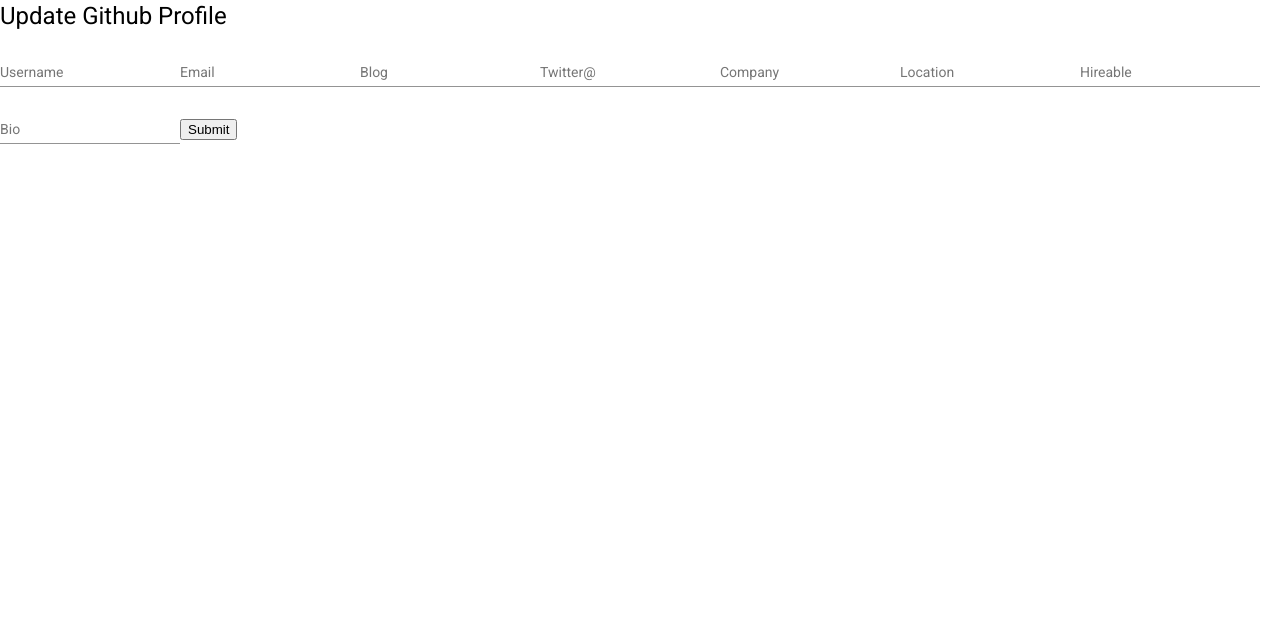
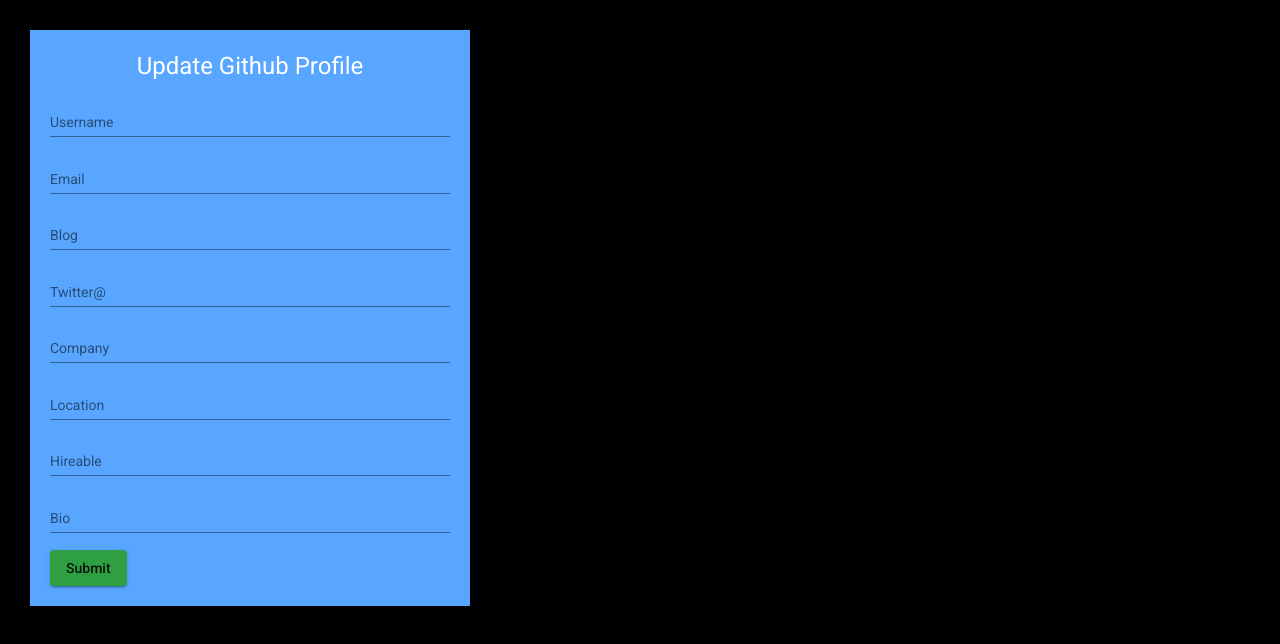
Before and after one commit to ArtisanTechGroup/NestJS-OAuth, an Angular app: page / in a window 1280 px wide. Shown: the top 644 px of the page. Built offline with nearby package versions, Linux system fonts and the light colour scheme.

Commit message:
basic styles done

```diff
--- a/src/app/app.module.ts
+++ b/src/app/app.module.ts
@@ -15,6 +15,8 @@
 // import { MatChipsModule } from '@angular/material/chips';
 import { MatFormFieldModule } from '@angular/material/form-field';
 import { MatInputModule } from '@angular/material/input';
+import { MatGridListModule } from '@angular/material/grid-list';
+import { MatButtonModule } from '@angular/material/button';
 
 @NgModule({
   declarations: [AppComponent, UserFormComponent],
@@ -25,6 +27,8 @@
     BrowserAnimationsModule,
     MatFormFieldModule,
     MatInputModule,
+    MatGridListModule,
+    MatButtonModule,
   ],
   providers: [],
   bootstrap: [AppComponent],
--- a/src/app/components/user-form/user-form.component.css
+++ b/src/app/components/user-form/user-form.component.css
@@ -1,13 +1,21 @@
-.example-form {
+.form-body {
+  margin: 30px;
+  padding: 20px 20px;
+  background-color: #58a6ff;
   min-width: 150px;
-  max-width: 500px;
+  max-width: 400px;
   width: 100%;
 }
 
-.example-full-width {
+.form-body h1 {
+  color: white;
+  text-align: center;
+}
+
+.form-field {
   width: 100%;
 }
 
-td {
-  padding-right: 8px;
+button {
+  background-color: #2ea043;
 }
--- a/src/app/components/user-form/user-form.component.html
+++ b/src/app/components/user-form/user-form.component.html
@@ -1,32 +1,30 @@
-<div>
-  <div>
+<div class="form-body">
   <h1>Update Github Profile</h1>
-    <form [formGroup]="userForm" (ngSubmit)="onSubmit()">
-      <mat-form-field>
+  <form [formGroup]="userForm" (ngSubmit)="onSubmit()" class="form-container">
+    <mat-form-field class="form-field">
       <input matInput placeholder="Username" formControlName="name" />
     </mat-form-field>
-      <mat-form-field>
+    <mat-form-field class="form-field">
       <input matInput placeholder="Email" formControlName="email" />
     </mat-form-field>
-      <mat-form-field>
+    <mat-form-field class="form-field">
       <input matInput placeholder="Blog" formControlName="blog" />
     </mat-form-field>
-      <mat-form-field>
+    <mat-form-field class="form-field">
       <input matInput placeholder="Twitter@" formControlName="twitter" />
     </mat-form-field>
-      <mat-form-field>
+    <mat-form-field class="form-field">
       <input matInput placeholder="Company" formControlName="company" />
     </mat-form-field>
-      <mat-form-field>
+    <mat-form-field class="form-field">
       <input matInput placeholder="Location" formControlName="location" />
     </mat-form-field>
-      <mat-form-field>
+    <mat-form-field class="form-field">
       <input matInput placeholder="Hireable" formControlName="hireable" />
     </mat-form-field>
-      <mat-form-field>
+    <mat-form-field class="form-field">
       <input matInput placeholder="Bio" formControlName="bio" />
     </mat-form-field>
-      <button type="submit">Submit</button>
+    <button mat-raised-button color="#238636">Submit</button>
   </form>
 </div>
-</div>
--- a/src/styles.css
+++ b/src/styles.css
@@ -4,6 +4,7 @@
 html,
 body {
   height: 100%;
+  background-color: black;
 }
 body {
   margin: 0;
```
Lines whose indentation alone changed are shown as unchanged.
